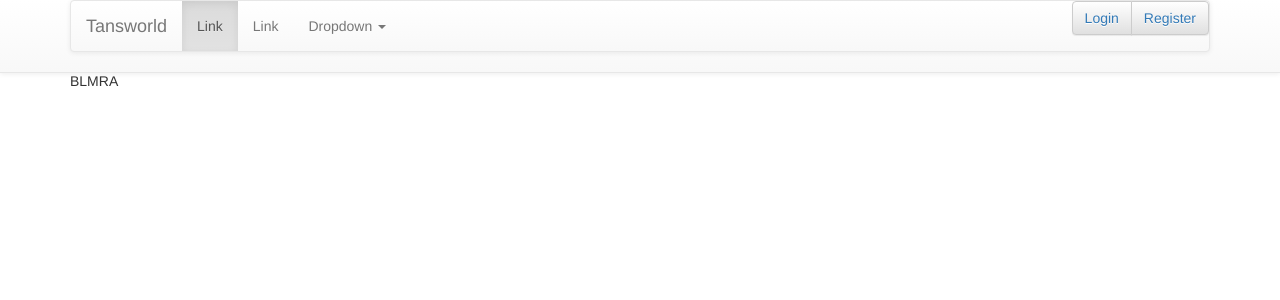
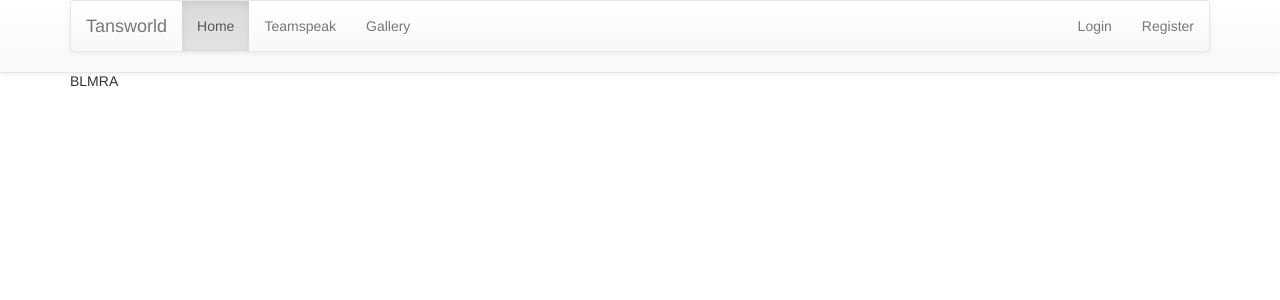
Before and after one commit to samtanswell/tansworld, a Django app: template blog/templates/blog/blmra.html in a window 1280 px wide. Shown: the top 300 px of the page. Run offline with Django 3.2, Linux system fonts and the light colour scheme; the template is opened without the code that fills it, so the values that code supplies are empty; some libraries are stand-ins or nearby versions.

Commit message:
Added more.

```diff
--- a/blog/templates/blog/base.html
+++ b/blog/templates/blog/base.html
@@ -31,42 +31,25 @@
                                     <!-- Collect the nav links, forms, and other content for toggling -->
                                     <div class="collapse navbar-collapse" id="bs-example-navbar-collapse-1">
                                         <ul class="nav navbar-nav">
-                                            <li class="active"><a href="#">Link <span class="sr-only">(current)</span></a></li>
-                                            <li><a href="#">Link</a></li>
-                                            <li class="dropdown">
-                                                <a href="#" class="dropdown-toggle" data-toggle="dropdown" role="button" aria-haspopup="true" aria-expanded="false">Dropdown <span class="caret"></span></a>
-                                                <ul class="dropdown-menu">
-                                                    <li><a href="#">Action</a></li>
-                                                    <li><a href="#">Another action</a></li>
-                                                    <li><a href="#">Something else here</a></li>
-                                                    <li role="separator" class="divider"></li>
-                                                    <li><a href="#">Separated link</a></li>
-                                                    <li role="separator" class="divider"></li>
-                                                    <li><a href="#">One more separated link</a></li>
-                                                </ul>
-                                            </li>
+                                            <li class="active"><a href="#">Home <span class="sr-only">(current)</span></a></li>
+                                            <li><a href="#">Teamspeak</a></li>
+                                            <li><a href="#">Gallery</a></li>
                                         </ul>
                                         <ul class="nav navbar-nav navbar-right">
                                         {% if user.is_authenticated %}
-                                            <div class="btn-group">
-                                                <button type="button" class="btn btn-danger">{{ user.get_username }}</button>
-                                                <button type="button" class="btn btn-danger dropdown-toggle" data-toggle="dropdown" aria-haspopup="true" aria-expanded="false">
-                                                    <span class="caret"></span>
-                                                    <span class="sr-only">Toggle Dropdown</span>
-                                                </button>
+                                            <li class="dropdown">
+                                                <a href="#" class="dropdown-toggle" data-toggle="dropdown" role="button" aria-haspopup="true" aria-expanded="false">{{user.get_username}} <span class="caret"></span></a>
                                                 <ul class="dropdown-menu">
-                                                    <li><a href="{% url 'post_new' %}">Add Post</a></li>
-                                                    <li><a href="{% url 'post_draft_list' %}">View Unpublished Posts</a></li>
+                                                    <li><a href="#">Add post</a></li>
+                                                    <li><a href="#">View unpublished posts</a></li>
                                                     <li><a href="#">Manage Account</a></li>
                                                     <li role="separator" class="divider"></li>
-                                                    <li><a href="{% url 'login_page' %}">Log Out</a></li>
+                                                    <li><a href="{% url 'login_page' %}">Log out</a></li>
                                                 </ul>
-                                            </div>
+                                            </li>
                                         {% else %}
-                                            <div class="btn-group" role="group" aria-label="...">
-                                                <button type="button" class="btn btn-default"><a href="{% url 'login_page' %}">Login</a></button>
-                                                <button type="button" class="btn btn-default"><a href="#">Register</a></button>
-                                            </div>
+                                            <li><a href="{% url 'login_page' %}">Login</a></li>
+                                            <li><a href="#">Register</a></li>
                                         {% endif %}
                                         </ul>
                                     </div><!-- /.navbar-collapse -->
```
